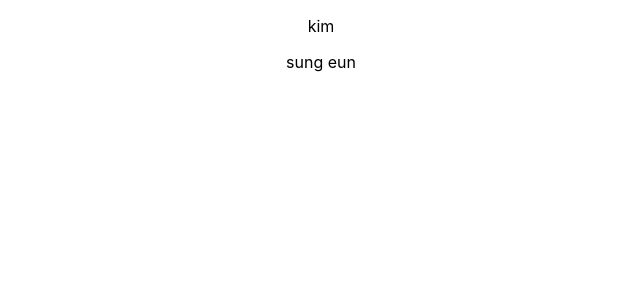
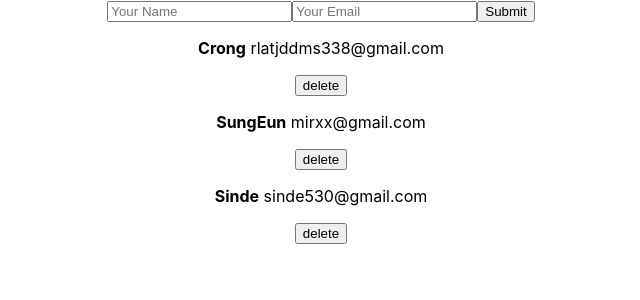
Before and after one commit to sinde530/project, a React (Create React App) app in the folder react/props-project/: page / in a window 1280 px wide. Shown: the top 300 px of the page, without its empty margins (319-959 px from the left). Built offline with nearby package versions, Linux system fonts and the light colour scheme.

Commit message:
배열 렌더링하기

```diff
--- a/react/props-project/src/App.js
+++ b/react/props-project/src/App.js
@@ -1,14 +1,10 @@
 import './App.css';
-import Hello from './componenet/Hello';
+import RegisterForm from './componenet/RegisterForm';
 
 function App() {
   return (
     <div className="App">
-      {/* <Hello firstName="Kim" /> */}
-      {/* <Hello endName="Sung Eun" /> */}
-      {/* <Hello firstName="kim" />
-      <Hello endName="sung eun" /> */}
-      <Hello />
+      <RegisterForm />
     </div>
   );
 }
--- /dev/null
+++ b/react/props-project/src/componenet/CreateUser.js
@@ -0,0 +1,25 @@
+import React from "react";
+
+function CreateUser({ username, email, onChange, onCreate }) {
+    return (
+        <div>
+            <input
+                name="username"
+                placeholder="Your Name"
+                onChange={onChange}
+                value={username}
+            />
+            <input
+                name="email"
+                placeholder="Your Email"
+                onChange={onChange}
+                value={email}
+            />
+            <button onClick={onCreate} >
+                Submit
+            </button>
+        </div>
+    )
+}
+
+export default CreateUser;
--- /dev/null
+++ b/react/props-project/src/componenet/RegisterForm.js
@@ -0,0 +1,71 @@
+import React, { useRef, useState } from "react";
+import CreateUser from "./CreateUser";
+import UserList from './UserList';
+
+function RegisterForm() {
+
+    const idRef = useRef(4);
+    const [inputs, setInputs] = useState({
+        username: '',
+        email: ''
+    });
+    const { username, email } = inputs;
+    const onChange = e => {
+        const { name, value } = e.target;
+        setInputs({
+            ...inputs,
+            [name]: value
+        });
+    }
+    const [users, setUsers] = useState([
+        {
+            id: 1,
+            username: 'Crong',
+            email: 'rlatjddms338@gmail.com'
+        },
+        {
+            id: 2,
+            username: 'SungEun',
+            email: 'mirxx@gmail.com'
+        },
+        {
+            id: 3,
+            username: 'Sinde',
+            email: 'sinde530@gmail.com'
+        }
+    ]);
+
+    const onCreate = () => {
+        const user = {
+            id: idRef.current,
+            username,
+            email
+        };
+        setUsers(users.concat(user));
+
+        setInputs({
+            username: '',
+            email: ''
+        });
+        idRef.current += 1;
+    }
+    const onRemove = id => {
+        setUsers(users.filter(user => user.id !== id))
+    };
+
+    return (
+        <>
+            <CreateUser
+                username={username}
+                email={email}
+                onChange={onChange}
+                onCreate={onCreate}
+            />
+            <UserList users={users} onRemove={onRemove} />
+        </>
+    )
+}
+
+
+
+export default RegisterForm;
--- /dev/null
+++ b/react/props-project/src/componenet/UserList.js
@@ -0,0 +1,32 @@
+import React from "react";
+
+function User({ user, onRemove }) {
+    return (
+        <>
+            <p><b>{user.username}</b> {user.email}</p>
+            <button
+                onClick={() => {
+                    onRemove(user.id)
+                }}>
+                delete
+            </button>
+        </>
+    )
+}
+
+function UserList({ users, onRemove }) {
+
+    return (
+        <div>
+            {users.map(user => (
+                <User
+                    user={user}
+                    key={user.id}
+                    onRemove={onRemove}
+                />
+            ))}
+        </div>
+    )
+}
+
+export default UserList;
```
